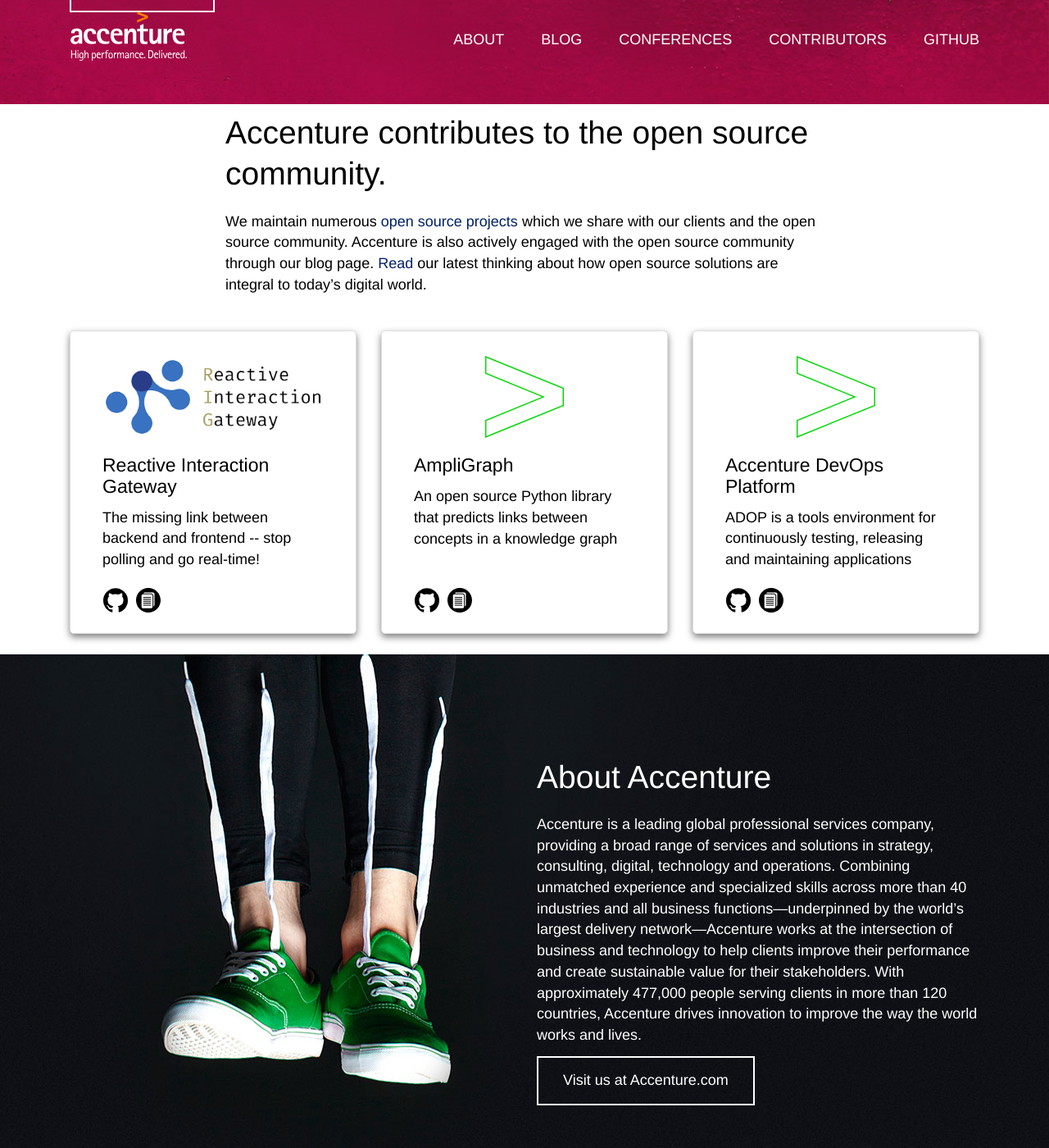
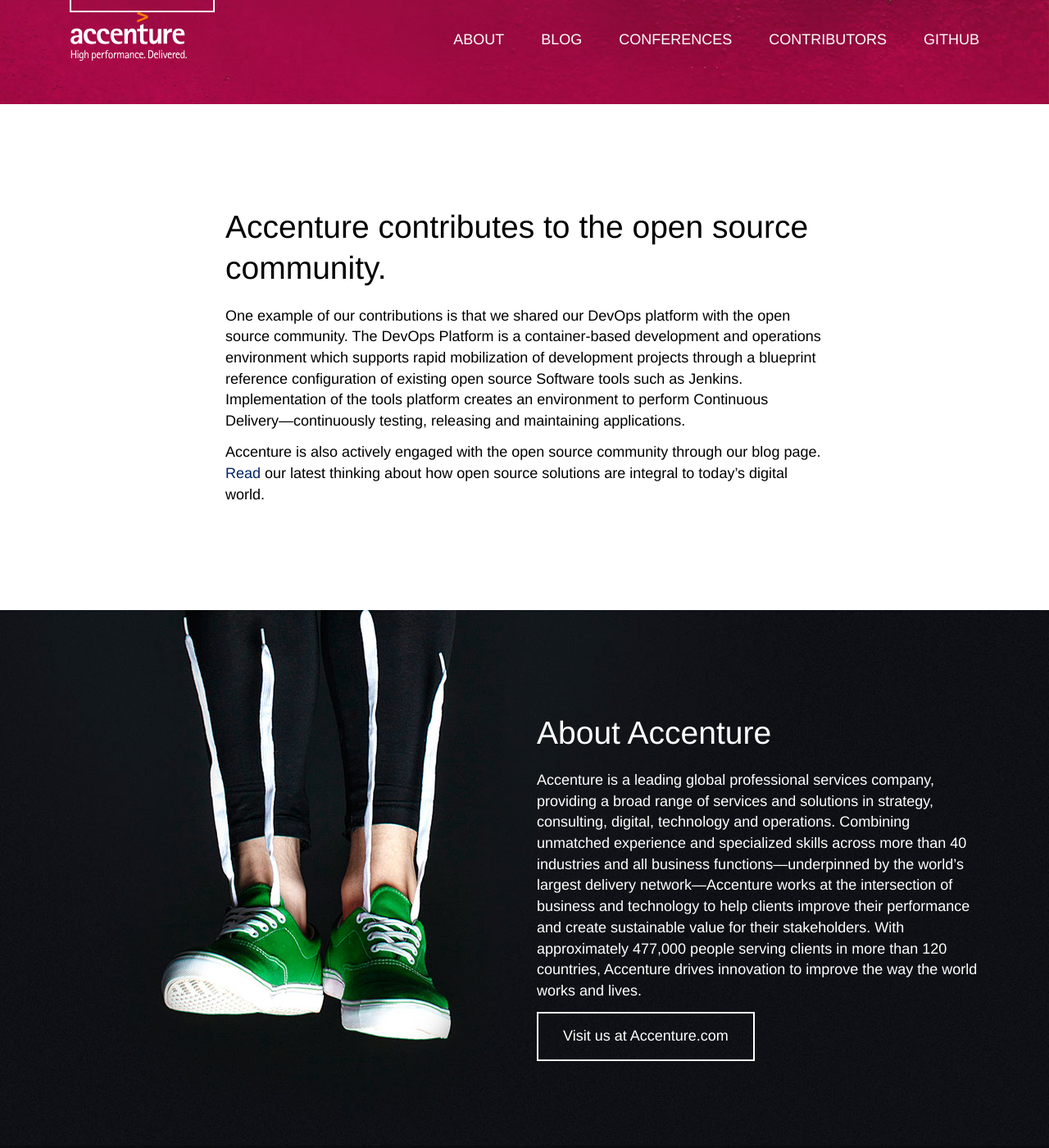
Before and after one commit to Accenture/accenture.github.io, a Jekyll site: the page built from about.md, in a window 1280 px wide and 1400 px high, scrolled down 378 px. Shown: the whole window at 82% size. Built offline with Jekyll 4.4.1, drawn with Linux system fonts in a browser that asks for light colours; some web fonts are replaced.

Commit message:
removed projects cards from about page

```diff
--- a/_layouts/home.html
+++ b/_layouts/home.html
@@ -14,45 +14,12 @@
         </div>
 	</div>
 </div>
-
-<div class="container">
-    <div class="col-sm-8 col-sm-offset-2">
-        {{ content }}
+<div class="tier">
+    <div class="container">
+        <div class="col-sm-8 col-sm-offset-2">
+            {{ content }}
+        </div>
     </div>
-</div>
-
-{% assign projects = site.data.projects %}
-
-<div class="container">
-    {% for project in projects %}
-        {% if project %}
-            <div class="col-md-4">
-                <div class="card thumbnail">
-                    <img class="card-logo" src="{{site.baseurl}}{{project.logo}}" alt="{{project.title}}">
-                    <div class="caption">
-                        <h4>{{project.title}}</h4>
-                        <p>{{project.description}}</p>
-                    </div>
-                    <div class="icon-wrapper">
-                        {% if project.github %}
-                            <div class="icon-button" style="float:left; width: 30px; margin: 5px;">
-                                <a href="{{ project.github }}" target="_blank" rel="noopener noreferrer">
-                                    <img src="{{ "/img/icon/github-logo.svg" | prepend: site.baseurl }}" />
-                                </a>
-                            </div>
-                        {% endif %}
-                        {% if project.website %}
-                            <div class="icon-button" style="float:left; width: 30px; margin: 5px;">
-                                <a href="{{ project.website }}" target="_blank" rel="noopener noreferrer">
-                                    <img src="{{ "/img/icon/document.svg" | prepend: site.baseurl }}" />
-                                </a>
-                            </div>
-                        {% endif %}
-                    </div>
-                </div>
-            </div>
-        {% endif %}
-    {% endfor %}
 </div>
 
 <div class="tier tier-white">
@@ -67,8 +34,6 @@
     </div>
 </div>
 
-
-
 <!-- <article class="post">
 
   <header class="post-header">
--- a/about.md
+++ b/about.md
@@ -16,6 +16,6 @@
 --------
 {:class="hdg hdg_1"}
 
-We maintain numerous [open source projects](https://github.com/accenture) which we share with our clients and the open source community. Accenture is also actively engaged with the open source community through our blog page. [Read]({{site.baseurl}}/blog/) our latest thinking about how open source solutions are integral to today’s digital world.
+One example of our contributions is that we shared our DevOps platform with the open source community. The DevOps Platform is a container-based development and operations environment which supports rapid mobilization of development projects through a blueprint reference configuration of existing open source Software tools such as Jenkins. Implementation of the tools platform creates an environment to perform Continuous Delivery&mdash;continuously testing, releasing and maintaining applications.
 
-<!-- One example of our contributions is that we shared our DevOps platform with the open source community. The DevOps Platform is a container-based development and operations environment which supports rapid mobilization of development projects through a blueprint reference configuration of existing open source Software tools such as Jenkins. Implementation of the tools platform creates an environment to perform Continuous Delivery&mdash;continuously testing, releasing and maintaining applications. -->
+Accenture is also actively engaged with the open source community through our blog page. [Read]({{site.baseurl}}/blog/) our latest thinking about how open source solutions are integral to today’s digital world.
```
